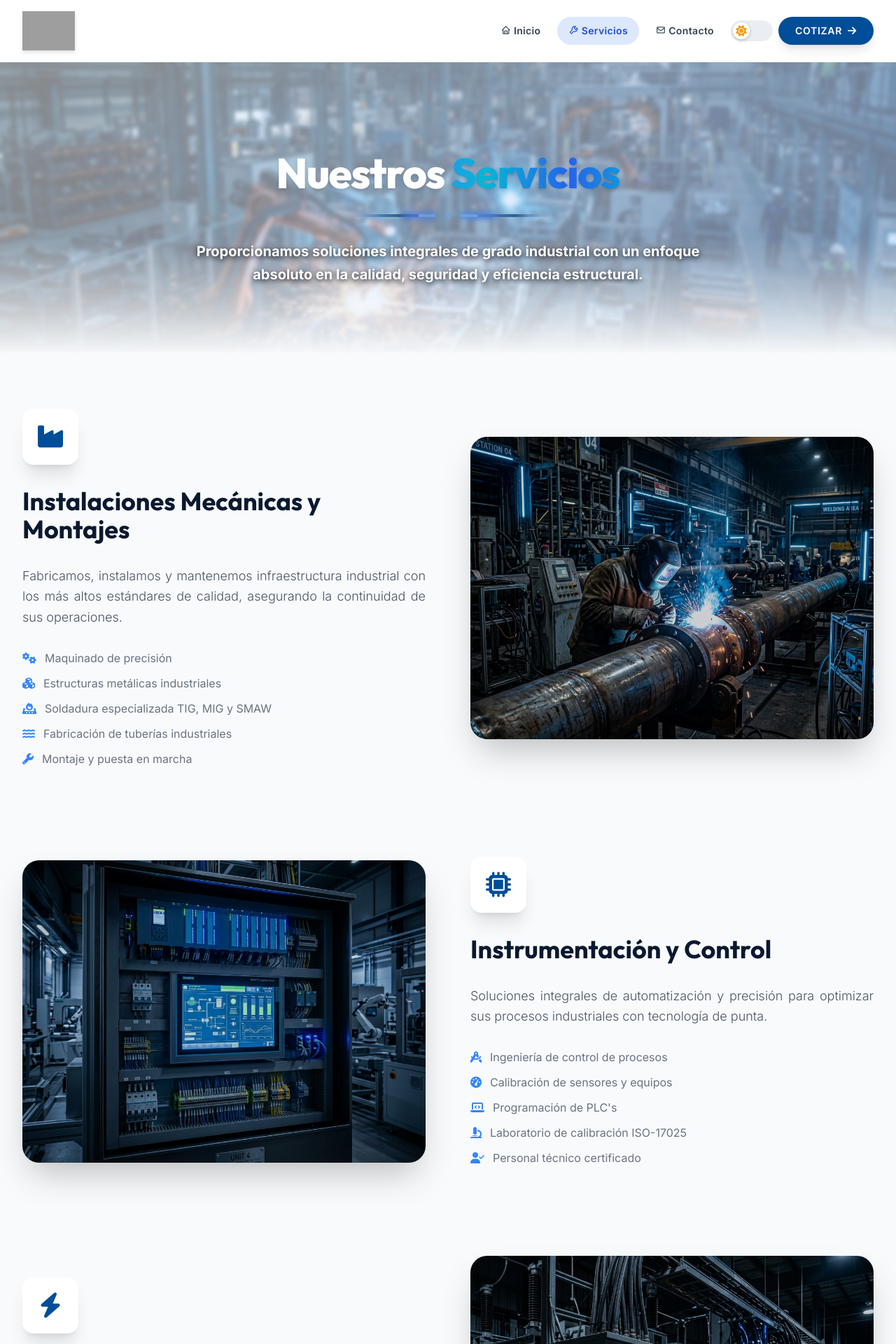
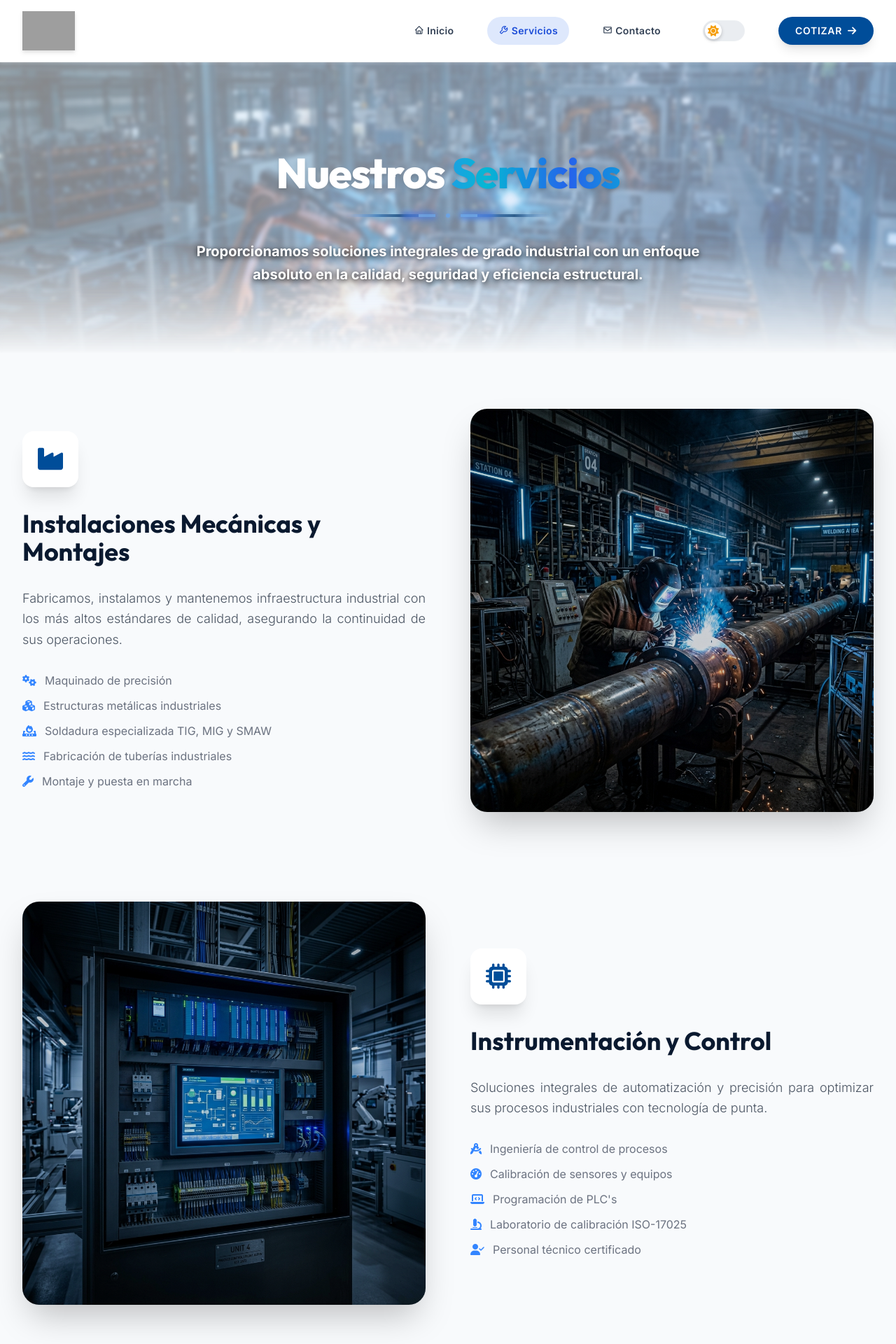
Before and after one commit to voxito23/Servimex, a Flask app: page /servicios in a window 1280 px wide. Shown: the top 1920 px of the page at 70% size. Run offline with Flask 3, Linux system fonts and the light colour scheme; style sheets or scripts are compiled from the project's sources; some libraries are stand-ins or nearby versions; grey boxes are pictures that could not be loaded.

Commit message:
Ajustar diseño de servicios para igualar altura de imágenes con el texto

```diff
--- a/templates/base.html
+++ b/templates/base.html
@@ -59,7 +59,7 @@
                         <img src="https://0201.nccdn.net/1_2/000/000/0b8/12e/logo.png" alt="Servimex Logo" class="h-14 w-auto drop-shadow-md logo-transparent" loading="lazy">
                     </a>
 
-                    <nav class="hidden md:flex space-x-2 items-center">
+                    <nav class="hidden md:flex gap-8 items-center">
                         <a href="{{ url_for('home') }}" class="nav-link-btn {% if request.endpoint == 'home' %}active-nav-link{% endif %}">
                             <i class='bx bx-home'></i> Inicio
                         </a>
--- a/templates/services.html
+++ b/templates/services.html
@@ -43,8 +43,8 @@
     <div class="max-w-7xl mx-auto px-4 sm:px-6 lg:px-8 space-y-32">
 
         <!-- Service 1: Instalaciones Mecánicas y Montajes (Right Image) -->
-        <div class="flex flex-col lg:flex-row items-center gap-16 group" data-aos="fade-up">
-            <div class="lg:w-1/2 space-y-8 order-2 lg:order-1">
+        <div class="flex flex-col lg:flex-row items-stretch gap-16 group" data-aos="fade-up">
+            <div class="lg:w-1/2 flex flex-col justify-center space-y-8 order-2 lg:order-1 py-4">
                 <div class="w-20 h-20 rounded-2xl bg-white dark:bg-[#0F172A] shadow-xl flex items-center justify-center group-hover:animate-glow-pulse">
                     <i class="fa-solid fa-industry text-4xl text-servimex-blue"></i>
                 </div>
@@ -58,23 +58,19 @@
                     <li class="flex items-center"><i class="fa-solid fa-wrench text-servimex-light mr-3"></i> Montaje y puesta en marcha</li>
                 </ul>
             </div>
-            <div class="lg:w-1/2 order-1 lg:order-2">
-                <div class="relative rounded-3xl overflow-hidden shadow-2xl aspect-[4/3]">
-                    <img src="/static/img/service_mecanica_premium.png" alt="Instalaciones Mecánicas y Montajes" class="object-cover w-full h-full transform group-hover:scale-105 transition-transform duration-700">
-                    <div class="absolute inset-0 bg-servimex-navy mix-blend-multiply opacity-20"></div>
-                </div>
+            <div class="lg:w-1/2 order-1 lg:order-2 flex relative rounded-3xl overflow-hidden shadow-2xl min-h-[300px]">
+                <img src="/static/img/service_mecanica_premium.png" alt="Instalaciones Mecánicas y Montajes" class="w-full h-full object-cover transform group-hover:scale-105 transition-transform duration-700">
+                <div class="absolute inset-0 bg-servimex-navy mix-blend-multiply opacity-20 pointer-events-none"></div>
             </div>
         </div>
 
         <!-- Service 2: Instrumentación y Control (Left Image) -->
-        <div class="flex flex-col lg:flex-row items-center gap-16 group" data-aos="fade-up">
-            <div class="lg:w-1/2">
-                <div class="relative rounded-3xl overflow-hidden shadow-2xl aspect-[4/3]">
-                    <img src="/static/img/service_control_premium.png" alt="Instrumentación y Control" class="object-cover w-full h-full transform group-hover:scale-105 transition-transform duration-700">
-                    <div class="absolute inset-0 bg-servimex-navy mix-blend-multiply opacity-20"></div>
-                </div>
+        <div class="flex flex-col lg:flex-row items-stretch gap-16 group" data-aos="fade-up">
+            <div class="lg:w-1/2 flex relative rounded-3xl overflow-hidden shadow-2xl min-h-[300px]">
+                <img src="/static/img/service_control_premium.png" alt="Instrumentación y Control" class="w-full h-full object-cover transform group-hover:scale-105 transition-transform duration-700">
+                <div class="absolute inset-0 bg-servimex-navy mix-blend-multiply opacity-20 pointer-events-none"></div>
             </div>
-            <div class="lg:w-1/2 space-y-8">
+            <div class="lg:w-1/2 flex flex-col justify-center space-y-8 py-4">
                 <div class="w-20 h-20 rounded-2xl bg-white dark:bg-[#0F172A] shadow-xl flex items-center justify-center group-hover:animate-glow-pulse">
                     <i class="fa-solid fa-microchip text-4xl text-servimex-blue"></i>
                 </div>
@@ -91,8 +87,8 @@
         </div>
 
         <!-- Service 3: Instalaciones Eléctricas (Right Image) -->
-        <div class="flex flex-col lg:flex-row items-center gap-16 group" data-aos="fade-up">
-            <div class="lg:w-1/2 space-y-8 order-2 lg:order-1">
+        <div class="flex flex-col lg:flex-row items-stretch gap-16 group" data-aos="fade-up">
+            <div class="lg:w-1/2 flex flex-col justify-center space-y-8 order-2 lg:order-1 py-4">
                 <div class="w-20 h-20 rounded-2xl bg-white dark:bg-[#0F172A] shadow-xl flex items-center justify-center group-hover:animate-glow-pulse">
                     <i class="fa-solid fa-bolt text-4xl text-servimex-blue"></i>
                 </div>
@@ -104,23 +100,19 @@
                     <li class="flex items-center"><i class="fa-solid fa-plug-circle-bolt text-servimex-light mr-3"></i> Redes de distribución y transformadores</li>
                 </ul>
             </div>
-            <div class="lg:w-1/2 order-1 lg:order-2">
-                <div class="relative rounded-3xl overflow-hidden shadow-2xl aspect-[4/3]">
-                    <img src="/static/img/service_electrica_premium.png" alt="Instalaciones Eléctricas" class="object-cover w-full h-full transform group-hover:scale-105 transition-transform duration-700">
-                    <div class="absolute inset-0 bg-servimex-navy mix-blend-multiply opacity-20"></div>
-                </div>
+            <div class="lg:w-1/2 order-1 lg:order-2 flex relative rounded-3xl overflow-hidden shadow-2xl min-h-[300px]">
+                <img src="/static/img/service_electrica_premium.png" alt="Instalaciones Eléctricas" class="w-full h-full object-cover transform group-hover:scale-105 transition-transform duration-700">
+                <div class="absolute inset-0 bg-servimex-navy mix-blend-multiply opacity-20 pointer-events-none"></div>
             </div>
         </div>
 
         <!-- Service 4: Aplicación de Pintura (Left Image) -->
-        <div class="flex flex-col lg:flex-row items-center gap-16 group" data-aos="fade-up">
-            <div class="lg:w-1/2">
-                <div class="relative rounded-3xl overflow-hidden shadow-2xl aspect-[4/3]">
-                    <img src="/static/img/service_pintura_premium.png" alt="Aplicación de Pintura" class="object-cover w-full h-full transform group-hover:scale-105 transition-transform duration-700">
-                    <div class="absolute inset-0 bg-servimex-navy mix-blend-multiply opacity-20"></div>
-                </div>
+        <div class="flex flex-col lg:flex-row items-stretch gap-16 group" data-aos="fade-up">
+            <div class="lg:w-1/2 flex relative rounded-3xl overflow-hidden shadow-2xl min-h-[300px]">
+                <img src="/static/img/service_pintura_premium.png" alt="Aplicación de Pintura" class="w-full h-full object-cover transform group-hover:scale-105 transition-transform duration-700">
+                <div class="absolute inset-0 bg-servimex-navy mix-blend-multiply opacity-20 pointer-events-none"></div>
             </div>
-            <div class="lg:w-1/2 space-y-8">
+            <div class="lg:w-1/2 flex flex-col justify-center space-y-8 py-4">
                 <div class="w-20 h-20 rounded-2xl bg-white dark:bg-[#0F172A] shadow-xl flex items-center justify-center group-hover:animate-glow-pulse">
                     <i class="fa-solid fa-paint-roller text-4xl text-servimex-blue"></i>
                 </div>
```
